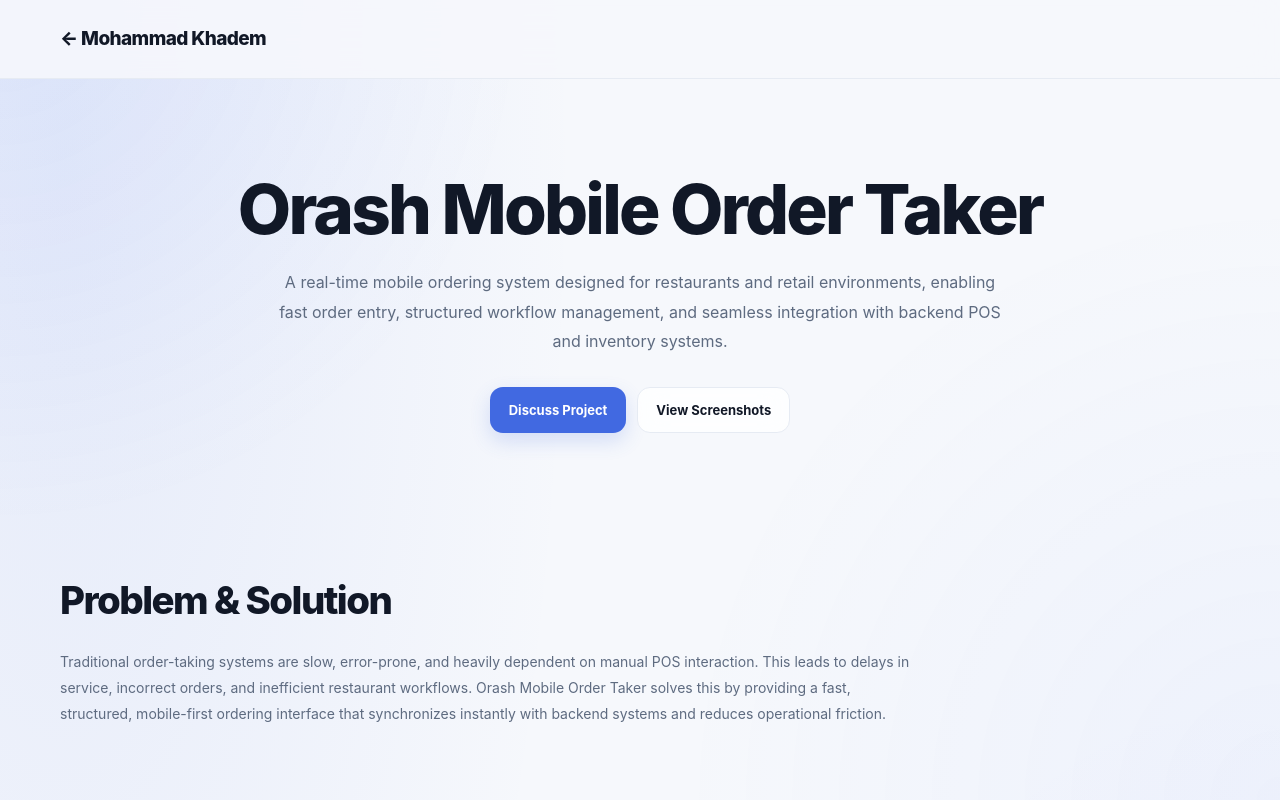
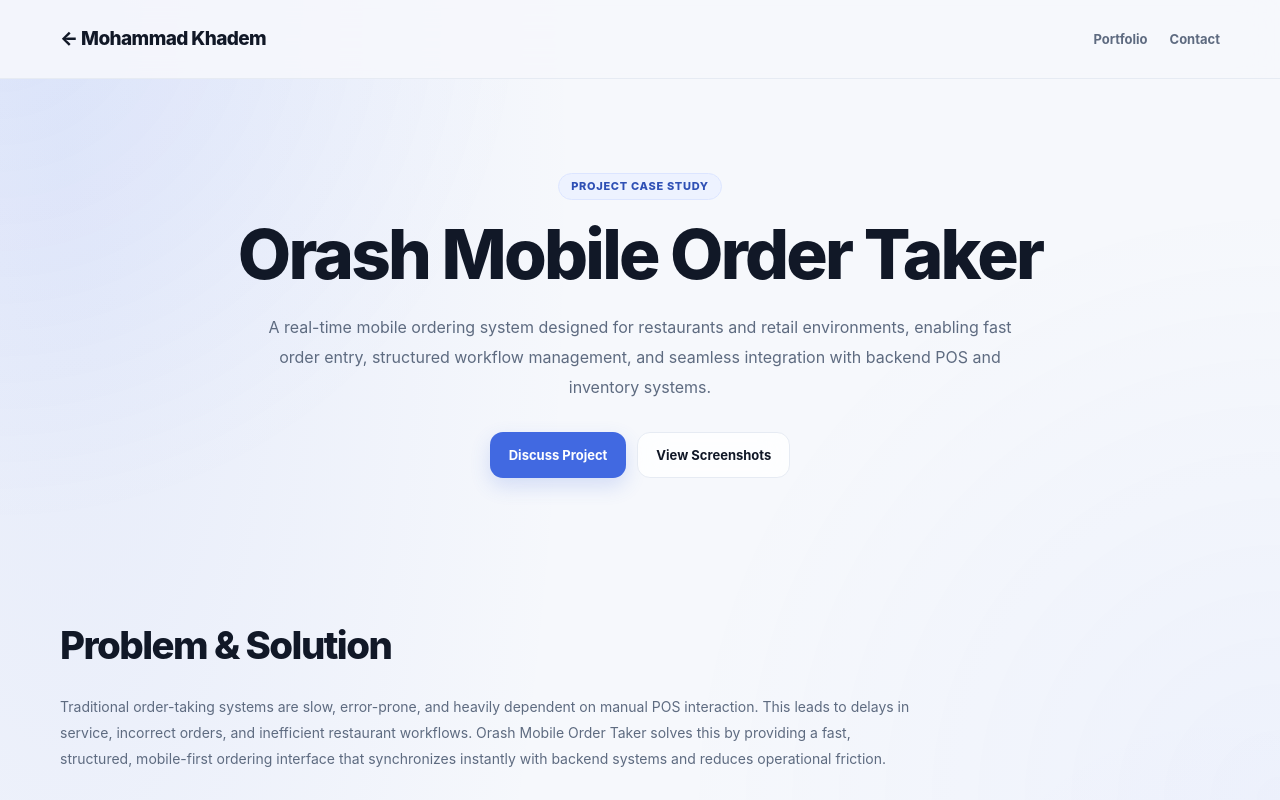
Before and after one commit to Mohamadkhadem/mohammadkhadem.github.io, a plain HTML site: page Enterprise-Order-Management-System.html in a window 1280 px wide. Shown: the top 800 px of the page. Drawn offline with Linux system fonts and the light colour scheme.

Commit message:
Align case study with portfolio design system

```diff
--- a/Enterprise-Order-Management-System.html
+++ b/Enterprise-Order-Management-System.html
@@ -317,19 +317,21 @@ section{
 
 </style>
   <link rel="stylesheet" href="project-pages.css">
+  <link rel="stylesheet" href="case-study-enhancements.css">
 </head>
 
 <body>
 
 <div class="topbar">
   <div class="topbar-inner">
-    <a href="index.html" class="back-link">&larr; Mohammad Khadem</a>
+    <a href="portfolio.html" class="back-link">&larr; Mohammad Khadem</a><nav class="case-nav" aria-label="Case study navigation"><a href="portfolio.html">Portfolio</a><a href="index.html#contact">Contact</a></nav>
   </div>
 </div>
 
 <!-- HERO -->
 
 <div class="hero fade">
+  <p class="case-study-label">Project case study</p>
 
   <h1>
     Orash Mobile Order Taker
```
